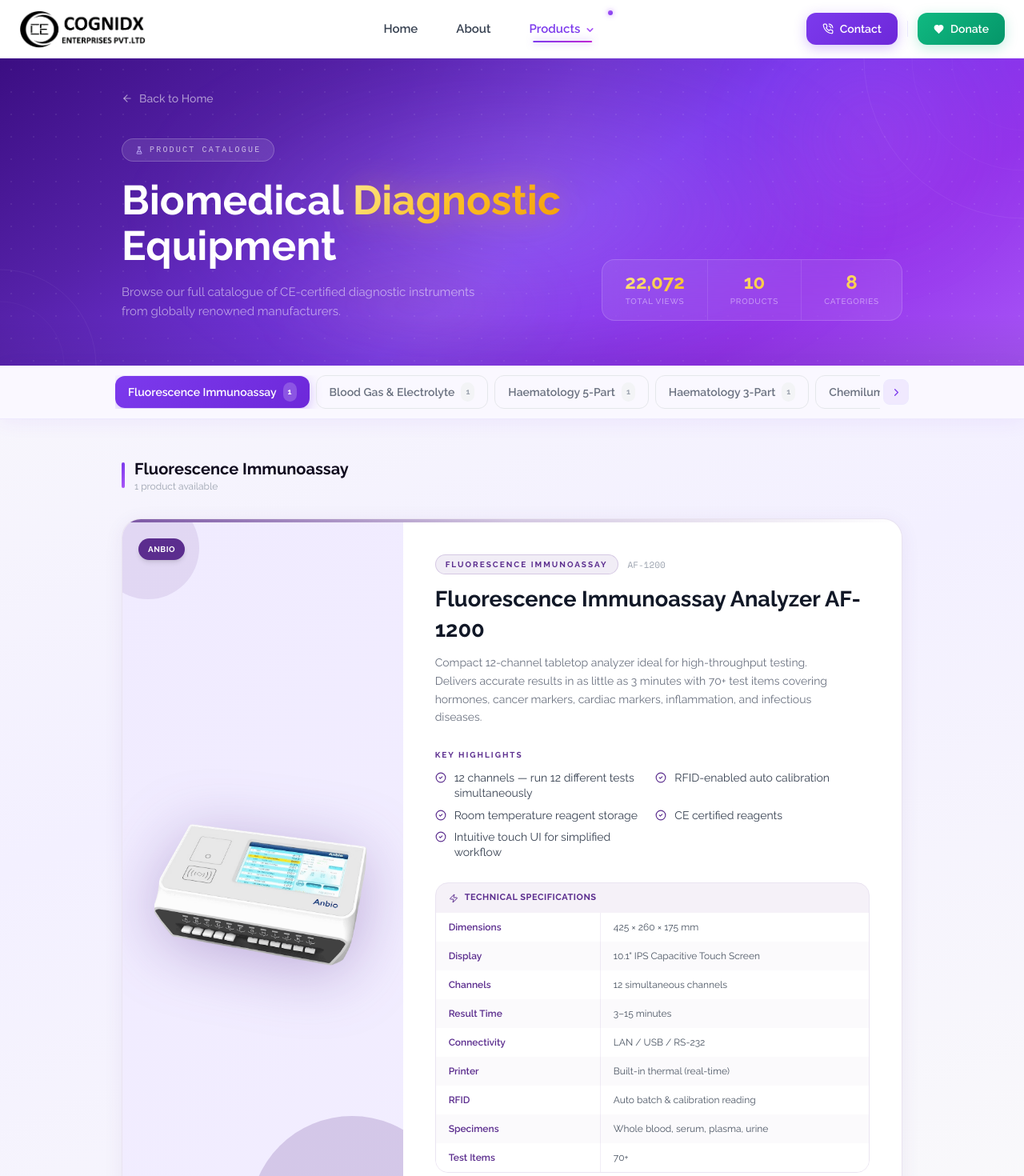
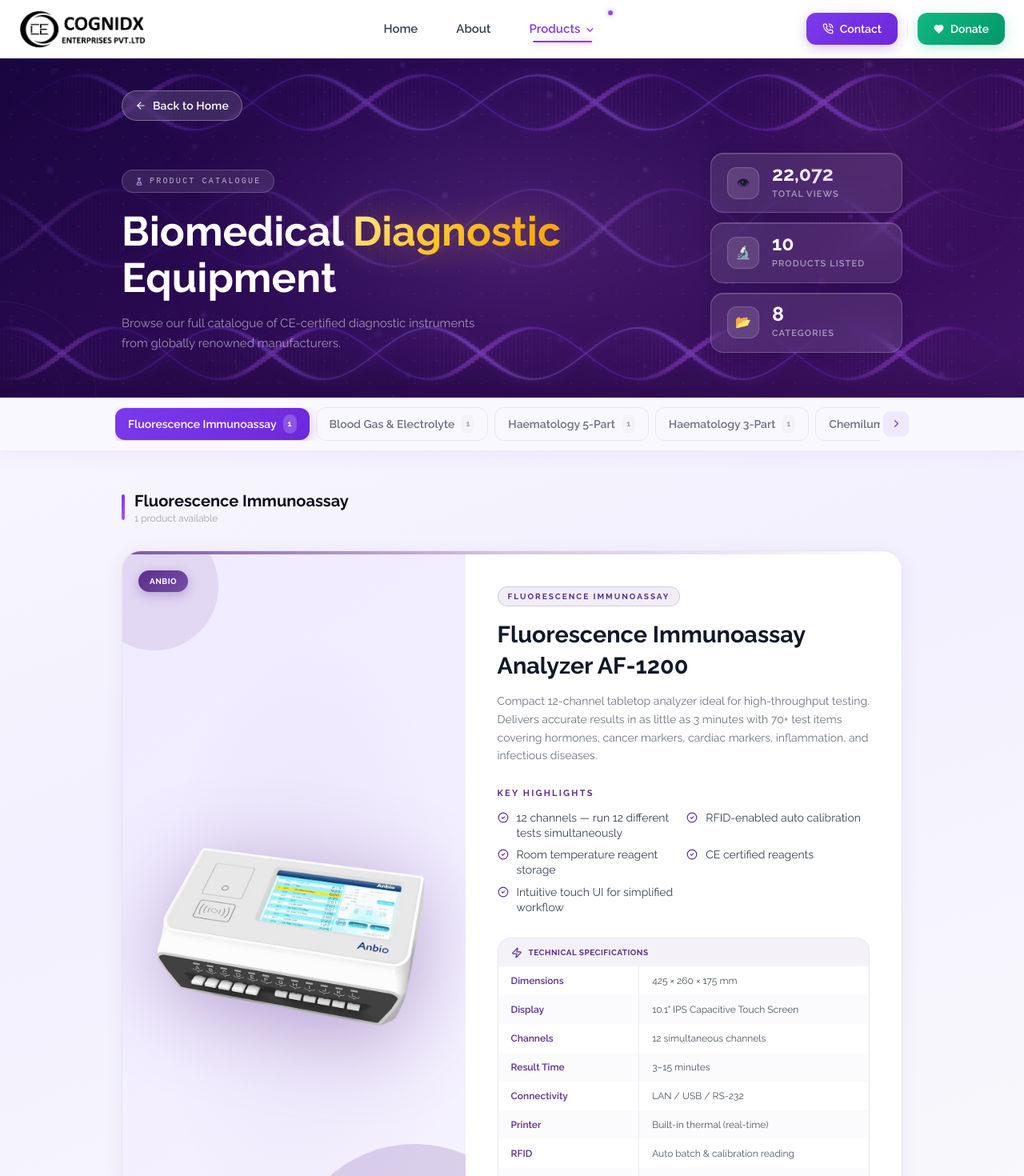
Before and after one commit to aayushmlk/cognidx, a Next.js app: page /products in a window 1280 px wide. Shown: the top 1470 px of the page at 80% size. Built offline with nearby package versions, Linux system fonts and the light colour scheme.

Commit message:
Updated Landing Page

```diff
--- a/src/components/About.tsx
+++ b/src/components/About.tsx
@@ -1,6 +1,7 @@
 "use client";
 
 import { FlaskConical, Users, Award, Microscope } from "lucide-react";
+import Image from "next/image";
 
 const stats = [
   { num: "50+",  label: "Product Lines",         icon: FlaskConical },
@@ -107,7 +108,7 @@
                 position: "absolute", inset: 0, zIndex: 2, pointerEvents: "none",
                 background: "linear-gradient(160deg, rgba(124,58,237,0.10) 0%, transparent 50%, rgba(109,40,217,0.08) 100%)",
               }} />
-              <img
+              <Image
                 src="/about.jpg"
                 alt="About Cognidx"
                 style={{ width: "100%", height: "100%", objectFit: "cover", display: "block" }}
--- a/src/components/Donate.tsx
+++ b/src/components/Donate.tsx
@@ -90,7 +90,7 @@
           className="transition-all duration-400"
           style={{
             opacity: flipping ? 0 : 1,
-            transform: flipping ? "scale(0.96) translateY(8px)" : "scale(1) translateY(0)",
+            transform: flipping ? "F(0.96) translateY(8px)" : "scale(1) translateY(0)",
             transition: "opacity 0.35s ease, transform 0.35s ease",
           }}
         >
--- a/src/components/ProductRow.tsx
+++ b/src/components/ProductRow.tsx
@@ -45,59 +45,100 @@
 
       <div className="flex flex-col lg:flex-row">
 
-        {/* ── LEFT: Image Panel ── */}
+        {/* ── LEFT: Image Panel — wider, taller, more air ── */}
         <div
-          className="lg:w-[36%] relative flex items-center justify-center p-10 shrink-0 overflow-hidden"
-          style={{ background: `linear-gradient(135deg, ${bg} 0%, ${bg}dd 100%)` }}
+          className="lg:w-[44%] relative flex items-center justify-center shrink-0 overflow-hidden"
+          style={{
+            background: `linear-gradient(145deg, ${bg} 0%, ${bg}cc 60%, ${bg}88 100%)`,
+            minHeight: 340,
+            padding: "48px 44px",
+          }}
         >
-          <div className="absolute -bottom-16 -right-16 w-64 h-64 rounded-full opacity-20 transition-all duration-700 group-hover:opacity-30 group-hover:scale-110"
-            style={{ background: accent }} />
-          <div className="absolute -top-8 -left-8 w-32 h-32 rounded-full opacity-10"
-            style={{ background: accent }} />
+          {/* Large decorative circle — back layer */}
+          <div
+            className="absolute -bottom-24 -right-24 w-80 h-80 rounded-full opacity-[0.18] transition-all duration-700 group-hover:opacity-[0.28] group-hover:scale-110"
+            style={{ background: accent }}
+          />
+          {/* Small decorative circle — top-left */}
+          <div
+            className="absolute -top-10 -left-10 w-40 h-40 rounded-full opacity-[0.10]"
+            style={{ background: accent }}
+          />
+          {/* Subtle centre glow behind image */}
+          <div
+            className="absolute inset-0 opacity-40 transition-opacity duration-700 group-hover:opacity-60"
+            style={{
+              background: `radial-gradient(ellipse 65% 60% at 55% 52%, ${accent}22 0%, transparent 70%)`,
+            }}
+          />
 
-          <div className="relative z-10 w-full flex items-center justify-center" style={{ minHeight: 200 }}>
+          {/* Image */}
+          <div className="relative z-10 w-full flex items-center justify-center">
             <Image
               src={product.image}
               alt={product.name}
-              width={380}
-              height={280}
-              className="object-contain w-full transition-transform duration-700 group-hover:scale-105"
+              width={480}
+              height={360}
+              className="object-contain w-full transition-transform duration-700 group-hover:scale-[1.06]"
               style={{
-                maxHeight: 260,
-                filter: `drop-shadow(0 12px 40px ${accent}55)`,
+                maxHeight: 310,
+                filter: `drop-shadow(0 18px 52px ${accent}60)`,
               }}
             />
           </div>
 
           {/* Brand badge */}
+          <div className="flex flex-row">
+
+          </div>
           <div
-            className="absolute top-5 left-5 text-white text-[10px] font-bold px-3 py-1.5 rounded-full uppercase tracking-wider shadow-md"
-            style={{ background: accent }}
+            className="absolute top-5 left-5 text-white text-[10px] font-bold px-3.5 py-1.5 rounded-full uppercase tracking-wider shadow-lg"
+            style={{
+              background: `linear-gradient(135deg, ${accent}, ${accent}cc)`,
+              boxShadow: `0 4px 14px ${accent}50`,
+            }}
           >
             {product.brand === "—" ? "Generic" : product.brand.split(" ")[0]}
+
           </div>
+             {/* Model number — bottom right */}
+          <div
+            className="absolute bottom-5 right-5 text-[10px] font-mono font-bold px-2.5 py-1 rounded-lg"
+            style={{
+              background: "rgba(255,255,255,0.75)",
+              color: accent,
+              border: `1px solid ${accent}20`,
+            }}
+          >
+            {product.model}
+          </div>
+
 
           {/* Visitor pill */}
           <div
-            className="absolute bottom-5 left-5 flex items-center gap-1.5 text-[11px] font-medium px-3 py-1.5 rounded-full backdrop-blur-sm"
+            className="absolute bottom-5 left-5 flex items-center gap-1.5 text-[11px] font-semibold px-3 py-1.5 rounded-full backdrop-blur-sm"
             style={{
-              background: "rgba(255,255,255,0.85)",
+              background: "rgba(255,255,255,0.90)",
               color: accent,
-              border: `1px solid ${accent}33`,
+              border: `1px solid ${accent}28`,
+              boxShadow: `0 2px 10px ${accent}18`,
             }}
           >
             <span className="w-1.5 h-1.5 rounded-full animate-pulse" style={{ background: accent }} />
             <Eye size={10} />
             {visitors.toLocaleString()}
           </div>
+
+
+
         </div>
 
         {/* ── RIGHT: Info Panel ── */}
-        <div className="lg:w-[64%] flex flex-col p-8 lg:p-10 gap-7">
+        <div className="lg:w-[56%] flex flex-col p-8 lg:p-10 gap-7">
 
-          {/* Category + model + name */}
+          {/* Category + name */}
           <div>
-            <div className="flex items-center gap-3 mb-3 flex-wrap">
+            <div className="flex items-center gap-3 mb-4 flex-wrap">
               <span
                 className="text-[10px] font-bold tracking-[0.2em] uppercase px-3 py-1 rounded-full"
                 style={{
@@ -108,12 +149,9 @@
               >
                 {product.category}
               </span>
-              <span className="text-[11px] text-[#9ca3af] font-mono">
-                {product.model}
-              </span>
             </div>
 
-            <h3 className="font-playfair text-2xl lg:text-[1.7rem] font-bold leading-snug mb-3 text-[#111827]">
+            <h3 className="font-playfair text-2xl lg:text-[1.8rem] font-bold leading-snug mb-3 text-[#111827]">
               {product.name}
             </h3>
 
@@ -122,9 +160,9 @@
             </p>
           </div>
 
-          {/* Highlights — all shown */}
+          {/* Highlights */}
           <div>
-            <p className="text-[10px] font-bold uppercase tracking-[0.2em] mb-3" style={{ color: accent }}>
+            <p className="text-[11px] font-bold uppercase tracking-[0.2em] mb-3" style={{ color: accent }}>
               Key Highlights
             </p>
             <div className="grid grid-cols-1 sm:grid-cols-2 gap-2">
@@ -137,14 +175,14 @@
             </div>
           </div>
 
-          {/* Specs table — always visible */}
+          {/* Specs table */}
           <div className="rounded-2xl overflow-hidden" style={{ border: `1px solid ${accent}20` }}>
             <div
               className="px-4 py-2.5 flex items-center gap-2"
               style={{ background: `${accent}10` }}
             >
-              <Zap size={12} style={{ color: accent }} />
-              <span className="text-[11px] font-bold uppercase tracking-wider" style={{ color: accent }}>
+              <Zap size={14} style={{ color: accent }} />
+              <span className="text-[10px] font-bold uppercase tracking-wider" style={{ color: accent }}>
                 Technical Specifications
               </span>
             </div>
--- a/src/components/Products.tsx
+++ b/src/components/Products.tsx
@@ -3,6 +3,7 @@
 import { useState, useEffect, useRef } from "react";
 import { products, categories } from "@/data/products";
 import ProductRow from "./ProductRow";
+import { DNACanvas } from "./DNA";
 import { ArrowLeft, FlaskConical, ChevronLeft, ChevronRight } from "lucide-react";
 import Link from "next/link";
 
@@ -38,7 +39,6 @@
   useEffect(() => {
     const el = tabsRef.current;
     if (!el) return;
-    // Small delay so DOM is ready
     setTimeout(checkScroll, 50);
     el.addEventListener("scroll", checkScroll, { passive: true });
     window.addEventListener("resize", checkScroll);
@@ -87,33 +87,36 @@
       {/* ══ HERO BANNER ══ */}
       <div
         className="relative overflow-hidden"
+        style={{ minHeight: "260px" }}
+      >
+        {/* DNA Canvas — full bleed background */}
+        <div className="absolute inset-0 z-0">
+          <DNACanvas />
+        </div>
+
+        {/* Dark overlay to keep text readable over the canvas */}
+        <div
+          className="absolute inset-0 z-10"
           style={{
-          background: "linear-gradient(145deg, #3b0e82 0%, #5521a8 25%, #7c3aed 55%, #9333ea 78%, #a855f7 100%)",
+            background:
+              "linear-gradient(145deg, rgba(30,6,80,0.72) 0%, rgba(60,14,120,0.60) 35%, rgba(80,20,140,0.52) 65%, rgba(100,30,160,0.60) 100%)",
           }}
-      >
-        {/* Decorative blobs */}
-        <div className="pointer-events-none absolute inset-0 overflow-hidden">
+        />
+
+        {/* Decorative blobs — sit above canvas overlay */}
+        <div className="pointer-events-none absolute inset-0 overflow-hidden z-10">
           <div
             className="absolute top-1/2 left-1/2 -translate-x-1/2 -translate-y-1/2 w-[900px] h-[350px]"
-            style={{ background: "radial-gradient(ellipse, rgba(216,180,254,0.22) 0%, transparent 68%)", filter: "blur(60px)" }}
+            style={{ background: "radial-gradient(ellipse, rgba(216,180,254,0.12) 0%, transparent 68%)", filter: "blur(60px)" }}
           />
           <div
             className="absolute -top-10 right-0 w-[380px] h-[280px]"
-            style={{ background: "radial-gradient(circle, rgba(232,121,249,0.15) 0%, transparent 65%)", filter: "blur(50px)" }}
-          />
-          <div
-            className="absolute bottom-0 left-1/4 w-[400px] h-[150px]"
-            style={{ background: "radial-gradient(ellipse, rgba(251,191,36,0.08) 0%, transparent 70%)", filter: "blur(30px)" }}
+            style={{ background: "radial-gradient(circle, rgba(232,121,249,0.10) 0%, transparent 65%)", filter: "blur(50px)" }}
           />
           {/* Dot grid */}
           <div
             className="absolute inset-0"
-            style={{ backgroundImage: "radial-gradient(circle, rgba(255,255,255,0.07) 1px, transparent 1px)", backgroundSize: "28px 28px" }}
-          />
-          {/* Shimmer */}
-          <div
-            className="absolute inset-0 opacity-[0.07]"
-            style={{ background: "linear-gradient(118deg, transparent 35%, rgba(255,255,255,0.5) 50%, transparent 65%)" }}
+            style={{ backgroundImage: "radial-gradient(circle, rgba(255,255,255,0.05) 1px, transparent 1px)", backgroundSize: "28px 28px" }}
           />
           {/* Decorative arcs */}
           <svg className="absolute right-0 top-0 opacity-[0.06] w-80 h-80" viewBox="0 0 320 320" fill="none">
@@ -127,15 +130,22 @@
           </svg>
           <div
             className="absolute bottom-0 inset-x-0 h-16"
-            style={{ background: "linear-gradient(180deg, transparent, rgba(0,0,0,0.08))" }}
+            style={{ background: "linear-gradient(180deg, transparent, rgba(0,0,0,0.15))" }}
           />
         </div>
 
-        <div className="relative z-10 max-w-5xl mx-auto px-6 pt-10 pb-14">
-          {/* Back nav */}
+        {/* Content — sits above everything */}
+        <div className="relative z-20 max-w-5xl mx-auto px-6 pt-10 pb-14">
+          {/* Back nav — frosted pill, clearly visible */}
           <Link
             href="/"
-            className="inline-flex items-center gap-2 text-white/55 hover:text-white text-sm font-medium mb-10 transition-all duration-200 group"
+            className="inline-flex items-center gap-2 mb-10 px-4 py-2 rounded-full text-sm font-semibold text-white transition-all duration-200 group back-btn"
+            style={{
+              background: "rgba(255,255,255,0.13)",
+              border: "1px solid rgba(255,255,255,0.32)",
+              backdropFilter: "blur(14px)",
+              letterSpacing: "0.01em",
+            }}
           >
             <ArrowLeft size={14} className="transition-transform duration-200 group-hover:-translate-x-1" />
             <span>Back to Home</span>
@@ -182,37 +192,54 @@
             </div>
 
             {/* Stats */}
+            <div className="shrink-0 flex flex-col gap-3">
+              {[
+                { num: totalVisitors.toLocaleString(), label: "Total Views", icon: "👁" },
+                { num: products.length.toString(), label: "Products Listed", icon: "🔬" },
+                { num: categories.length.toString(), label: "Categories", icon: "📂" },
+              ].map((s) => (
                 <div
-              className="flex items-center rounded-2xl overflow-hidden shrink-0"
+                  key={s.label}
+                  className="flex items-center gap-4 px-5 py-3.5 rounded-2xl"
                   style={{
-                background: "rgba(255,255,255,0.08)",
-                border: "1px solid rgba(255,255,255,0.16)",
-                backdropFilter: "blur(16px)",
+                    background: "rgba(255,255,255,0.10)",
+                    border: "1px solid rgba(255,255,255,0.20)",
+                    backdropFilter: "blur(18px)",
+                    boxShadow: "0 2px 16px rgba(0,0,0,0.12), inset 0 1px 0 rgba(255,255,255,0.15)",
+                    minWidth: 240,
                   }}
                 >
-              {[
-                { num: totalVisitors.toLocaleString(), label: "Total Views" },
-                { num: products.length.toString(), label: "Products" },
-                { num: categories.length.toString(), label: "Categories" },
-              ].map((s, i) => (
                   <div
-                  key={s.label}
-                  className="px-7 py-4 text-center"
-                  style={{ borderRight: i < 2 ? "1px solid rgba(255,255,255,0.10)" : "none" }}
+                    className="w-10 h-10 rounded-xl flex items-center justify-center shrink-0 text-base"
+                    style={{
+                      background: "rgba(255,255,255,0.12)",
+                      border: "1px solid rgba(255,255,255,0.18)",
+                    }}
                   >
-                  <div
-                    className="font-playfair text-2xl font-bold leading-none mb-1"
+                    {s.icon}
+                  </div>
+                  <div className="flex flex-col">
+                    <span
+                      className="font-playfair font-bold leading-none mb-1"
                       style={{
-                      background: "linear-gradient(135deg, #fde68a, #fbbf24)",
+                        fontSize: "1.55rem",
+                        background: "linear-gradient(135deg, #ffffff 0%, #e9d5ff 100%)",
                         WebkitBackgroundClip: "text",
                         WebkitTextFillColor: "transparent",
                         backgroundClip: "text",
                       }}
                     >
                       {s.num}
-                  </div>
-                  <div style={{ color: "rgba(255,255,255,0.45)", fontSize: "10px", fontWeight: 500, letterSpacing: "0.08em", textTransform: "uppercase" }}>
+                    </span>
+                    <span
+                      style={{
+                        fontSize: "11px", fontWeight: 600,
+                        letterSpacing: "0.10em", textTransform: "uppercase",
+                        color: "rgba(255,255,255,0.55)",
+                      }}
+                    >
                       {s.label}
+                    </span>
                   </div>
                 </div>
               ))}
@@ -234,7 +261,6 @@
         <div className="max-w-5xl mx-auto px-4 py-3">
           <div className="relative flex items-center gap-1">
 
-            {/* Left arrow */}
             {canScrollLeft && (
               <button
                 onClick={() => scrollTabs("left")}
@@ -245,7 +271,6 @@
               </button>
             )}
 
-            {/* Scrollable tabs */}
             <div
               ref={tabsRef}
               className="flex items-center gap-2 overflow-x-auto flex-1"
@@ -292,7 +317,6 @@
               })}
             </div>
 
-            {/* Right arrow */}
             {canScrollRight && (
               <button
                 onClick={() => scrollTabs("right")}
@@ -309,7 +333,6 @@
       {/* ══ PRODUCT LIST ══ */}
       <div className="max-w-5xl mx-auto px-6 py-12">
 
-        {/* Section heading */}
         <div className="flex items-center gap-3 mb-8">
           <div
             className="w-1 h-8 rounded-full"
@@ -325,7 +348,6 @@
           </div>
         </div>
 
-        {/* Products */}
         <div className="space-y-6">
           {filtered.map((product, i) => (
             <div
@@ -357,7 +379,11 @@
         .product-item {
           animation: productReveal 0.45s cubic-bezier(0.16,1,0.3,1) both;
         }
-        div[ref] ::-webkit-scrollbar,
+        .back-btn:hover {
+          background: rgba(255,255,255,0.22) !important;
+          border-color: rgba(255,255,255,0.5) !important;
+          box-shadow: 0 0 16px rgba(167,139,250,0.25);
+        }
         div::-webkit-scrollbar { display: none; }
       `}</style>
     </div>
```
Also changed, not shown: src/components/ProductSlideshow.tsx (+119 -82 lines). Lines whose indentation alone changed are shown as unchanged.
